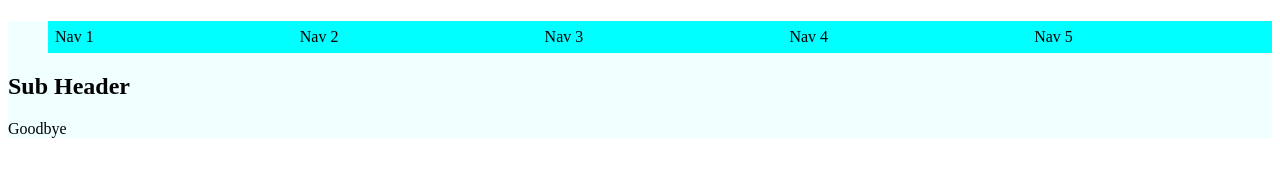
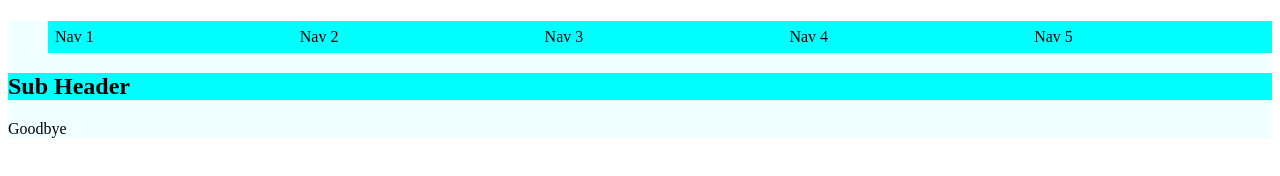
Before and after one commit to JDCJDC103/jdcjdc103.github.io, a plain HTML site: page Assignment3/index.html in a window 1280 px wide. Drawn offline with Linux system fonts and the light colour scheme.

Commit message:
added assignment 3 to the main page

```diff
--- a/Assignment3/styles.css
+++ b/Assignment3/styles.css
@@ -1,6 +1,10 @@
 /*Structure */
 #main_header {
   background-color: azure;
+}
+
+#main_content {
+  background-color: aqua;
 }
 
 /*Navigation*/
```
Also changed, not shown: index.html (+2 -0 lines).
